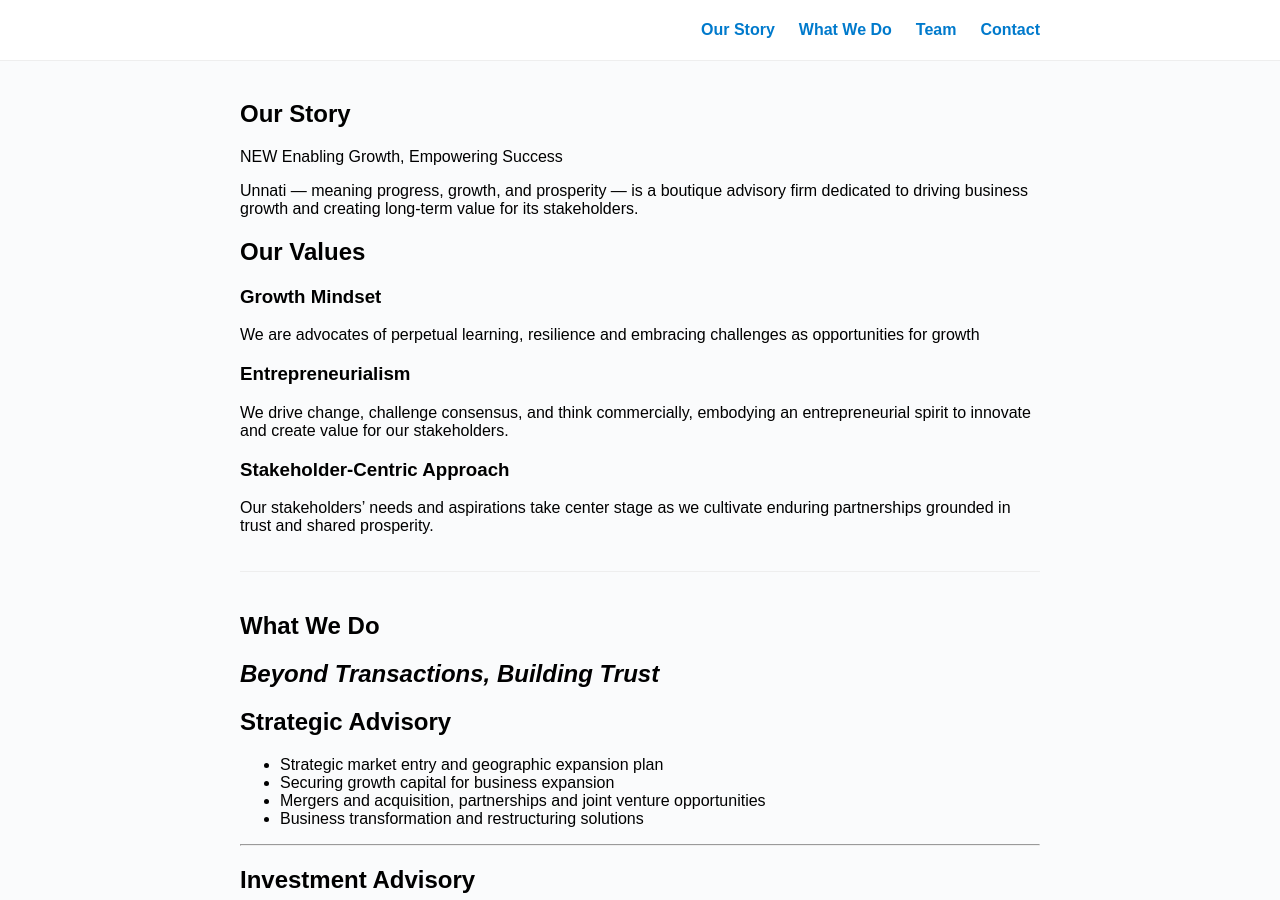
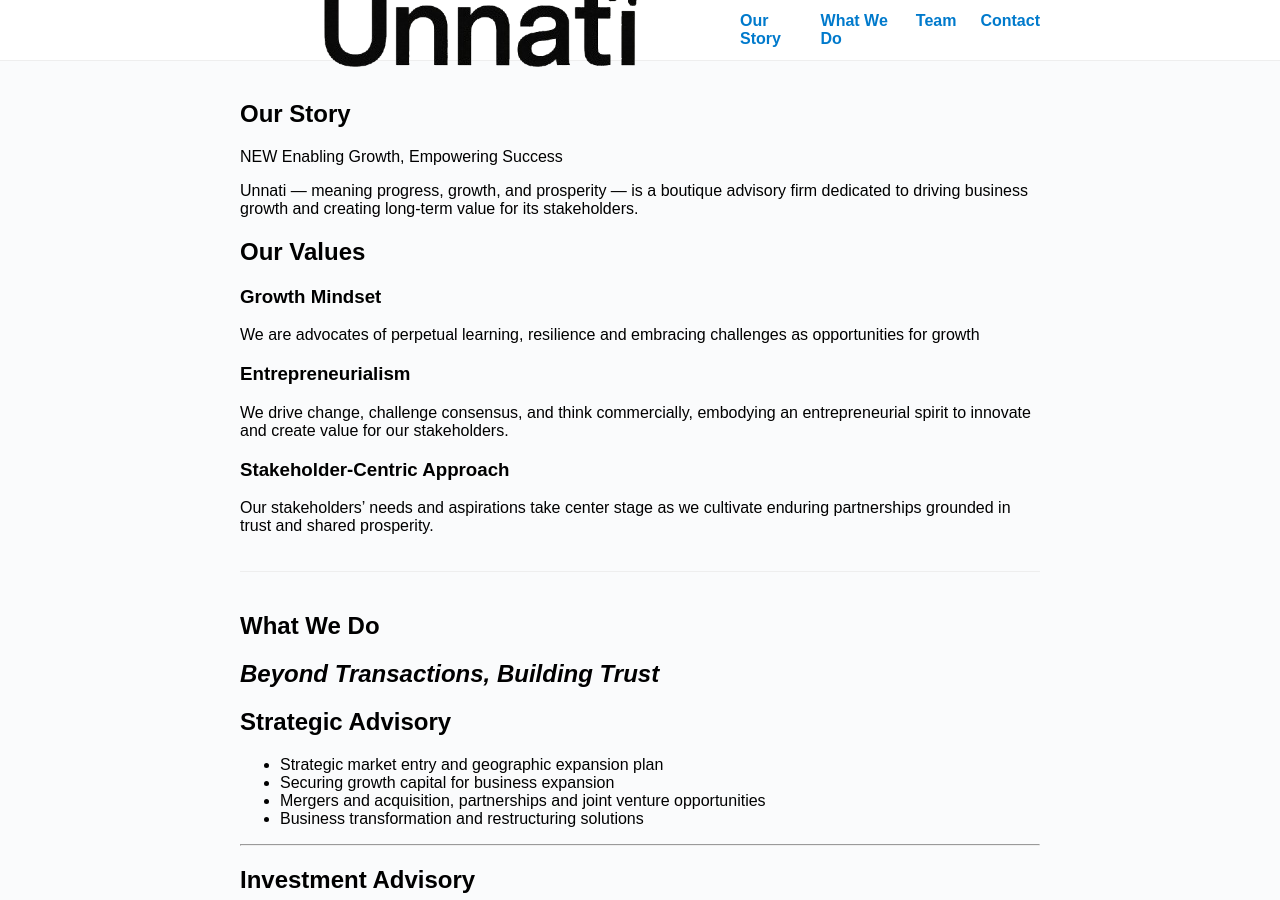
Before and after one commit to ashish161/naveen, a Jekyll site: the page built from index.html, in a window 1280 px wide and 900 px high. Built offline with Jekyll 4.4.1, drawn with Linux system fonts in a browser that asks for light colours.

Commit message:
updated logo

```diff
--- a/index.html
+++ b/index.html
@@ -5,7 +5,9 @@
 
 <nav class="navbar">
   <div class="nav-container">
-    <span class="nav-logo"></span>
+    <a href="{{ '/' | relative_url }}" class="nav-logo">
+      <img src="{{ '/assets/images/logo.png' | relative_url }}" alt="Site Logo">
+    </a>
     <a href="javascript:void(0);" class="icon" onclick="toggleNav()">
       <span class="hamburger">
         <span></span>
```
Also changed, not shown: 2 other files.
